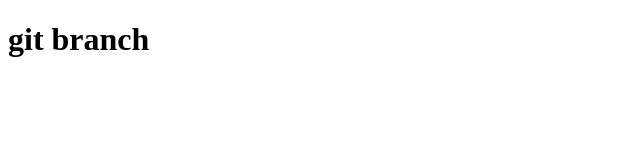
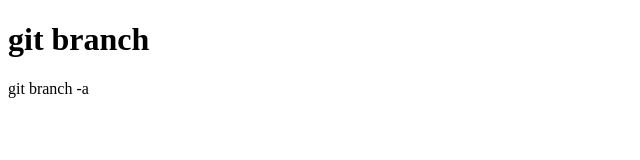
Before and after one commit to Vismaya-Koorma/Test, a plain HTML site: page index.html in a window 1280 px wide. Shown: the full height of the page, 0-640 px from the left. Drawn offline with Linux system fonts and the light colour scheme.

Commit message:
added <p> inside index

```diff
--- a/index.html
+++ b/index.html
@@ -9,5 +9,8 @@
     <h1>
         git branch
     </h1>
+    <p>
+        git branch -a
+    </p>
 </body>
 </html>
```
